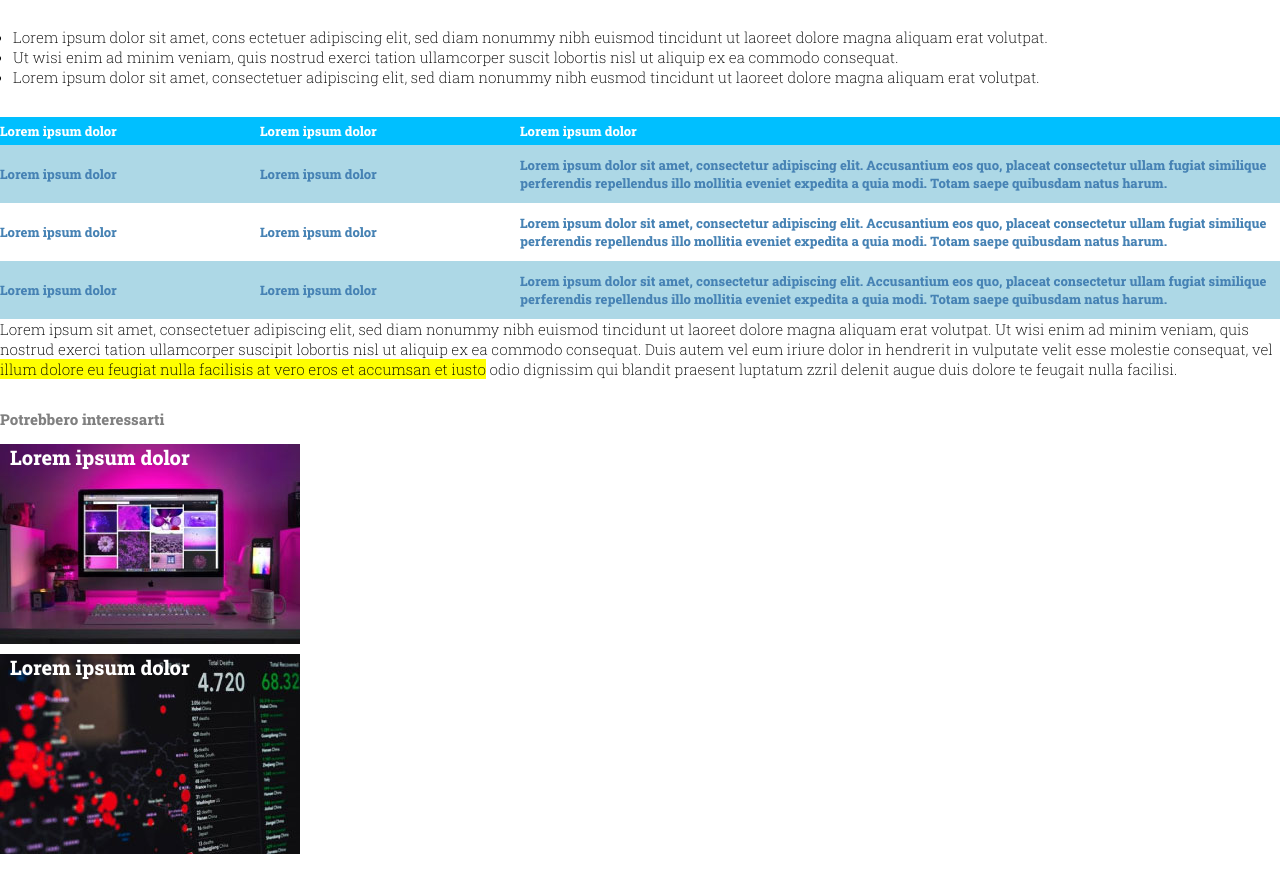
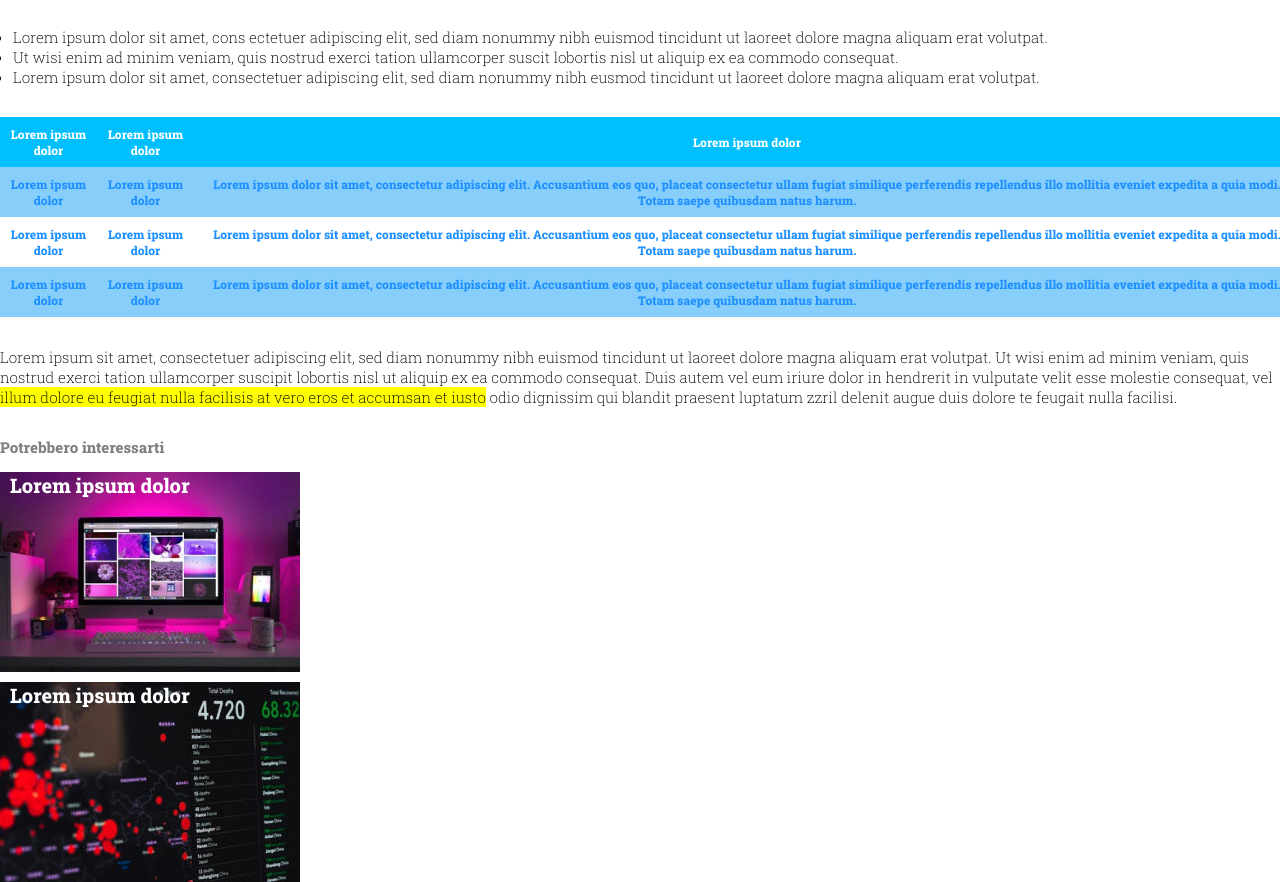
Before and after one commit to KSigma91/html-css-booleaner, a plain HTML site: page index.html in a window 1280 px wide. Shown: the part 813-1695 px from the top of the page. Before the commit the page ends 1667 px from the top, so only its background shows below. Drawn offline with Linux system fonts and the light colour scheme.

Commit message:
correzione generale

```diff
--- a/index.html
+++ b/index.html
@@ -61,31 +61,37 @@
             </div>
 
             <!-- tabella -->
-            <div class="table">
-
-                    <!-- contenuto fila sinistra -->
-                    <div class="row-left">
-                        <p id="top-left">Lorem ipsum dolor</p>
-                        <p class="left">Lorem ipsum dolor</p>
-                        <p id="left2">Lorem ipsum dolor</p>
-                        <p class="left">Lorem ipsum dolor</p>
-                    </div>
-                    <!-- contenuto fila centrale -->
-                    <div class="row-center">
-                        <p id="top-center">Lorem ipsum dolor</p>
-                        <p class="center">Lorem ipsum dolor</p>
-                        <p id="center2">Lorem ipsum dolor</p>
-                        <p class="center">Lorem ipsum dolor</p>
-                    </div>
-                    <!-- contenuto fila destra -->
-                    <div class="row-right">
-                        <p id="top-right">Lorem ipsum dolor</p>
-                        <p class="right">Lorem ipsum dolor sit amet, consectetur adipiscing elit. Accusantium eos quo, placeat consectetur ullam fugiat similique perferendis repellendus illo mollitia eveniet expedita a quia modi. Totam saepe quibusdam natus harum.</p>
-                        <p id="right2">Lorem ipsum dolor sit amet, consectetur adipiscing elit. Accusantium eos quo, placeat consectetur ullam fugiat similique perferendis repellendus illo mollitia eveniet expedita a quia modi. Totam saepe quibusdam natus harum.</p>
-                        <p class="right">Lorem ipsum dolor sit amet, consectetur adipiscing elit. Accusantium eos quo, placeat consectetur ullam fugiat similique perferendis repellendus illo mollitia eveniet expedita a quia modi. Totam saepe quibusdam natus harum.</p>
-                    </div>
-
-            </div>
+            <table style="width:100%">
+                    <!-- intestazione tabella -->
+                    <thead>
+                        <tr style="height:50px">
+                            <th>Lorem ipsum dolor</th>
+                            <th>Lorem ipsum dolor</th>
+                            <th>Lorem ipsum dolor</th>
+                        </tr>
+                    </thead>
+                    <!-- core tabella -->
+                    <tbody>
+                        <tr id="cell1" style="height:50px">
+                            <td>Lorem ipsum dolor</td>
+                            <td>Lorem ipsum dolor</td>
+                            <td>Lorem ipsum dolor sit amet, consectetur adipiscing elit. Accusantium eos quo, placeat consectetur ullam fugiat similique perferendis repellendus illo mollitia eveniet expedita a quia modi. Totam saepe quibusdam natus harum.</td>
+                        </tr>
+                        <tr style="height:50px">
+                            <td>Lorem ipsum dolor</td>
+                            <td>Lorem ipsum dolor</td>
+                            <td>Lorem ipsum dolor sit amet, consectetur adipiscing elit. Accusantium eos quo, placeat consectetur ullam fugiat similique perferendis repellendus illo mollitia eveniet expedita a quia modi. Totam saepe quibusdam natus harum.</td>
+                        </tr>
+                    </tbody>
+                    <!-- chiusura tabella -->
+                    <tfoot>
+                        <tr style="height:50px">
+                            <td>Lorem ipsum dolor</td>
+                            <td>Lorem ipsum dolor</td>
+                            <td>Lorem ipsum dolor sit amet, consectetur adipiscing elit. Accusantium eos quo, placeat consectetur ullam fugiat similique perferendis repellendus illo mollitia eveniet expedita a quia modi. Totam saepe quibusdam natus harum.</td>
+                        </tr>
+                    </tfoot>
+                </table>
 
             <!-- testo terza parte -->
             <div class="testo3">
--- a/style.css
+++ b/style.css
@@ -5,6 +5,7 @@
     font-family: 'Roboto Slab', serif;
 }
 
+/* intestazione logo */
 .logo {
     position: relative;
     background: url(img/pattern.png);
@@ -24,7 +25,9 @@
     height: 60px;
     width: 250px;
 }
+/* chiusura intestazione logo */
 
+/* core */
 main {
     margin: auto;
     height: 100vh;
@@ -72,79 +75,40 @@ main {
     padding-top: 30px;
     font-size: 15px;
 }
+/* chiusura core */
 
-.table {
+/* tabella */
+table {
     margin-top: 30px;
-    font-size: 13px;
-    font-weight: bold;
+    font-size: 12px;
+    border-collapse: collapse;
+    text-align: center;
 }
 
-.table .row-left {
-    float: left;
-    width: 20%;
+table thead {
+    background-color: deepskyblue;
+    color: white;
 }
 
-.row-left #top-left {
-    background-color: deepskyblue;
-    color: white;
-    padding: 5px 0;
+tbody #cell1 {
+    background-color: lightskyblue;
+    font-weight: 600;
+    color:dodgerblue;
 }
 
-.row-left .left {
-    background-color: lightblue;
-    color: steelblue;
-    padding: 20px 0;
+table tbody {
+    font-weight: 600;
+    color:dodgerblue;
 }
 
-.row-left #left2 {
-    color: steelblue;
-    padding: 20px 0;
+table tfoot {
+    background-color: lightskyblue;
+    font-weight: 600;
+    color:dodgerblue;
 }
+/* fine tabella */
 
-.table .row-center {
-    float: left;
-    width: 20%;
-}
-
-.row-center #top-center {
-    background-color: deepskyblue;
-    color: white;
-    padding: 5px 0;
-}
-
-.row-center .center {
-    background-color: lightblue;
-    color: steelblue;
-    padding: 20px 0;
-}
-
-.row-center #center2 {
-    color: steelblue;
-    padding: 20px 0;
-}
-
-.table .row-right {
-    float: left;
-    width: 60%;
-}
-
-.row-right #top-right {
-    background-color: deepskyblue;
-    color: white;
-    padding: 5px 0;
-}
-
-.row-right .right {
-    background-color: lightblue;
-    color: steelblue;
-    padding: 11px 0;
-}
-
-.row-right #right2 {
-    color: steelblue;
-    padding: 11px 0;
-}
-
+/* testo terza parte */
 .testo3 {
     margin: 30px 0;
 }
@@ -157,6 +121,7 @@ main {
     background-color: yellow;
 }
 
+/* contenuto footer */
 footer #footer-text {
     margin: 15px 0;
 }
```
